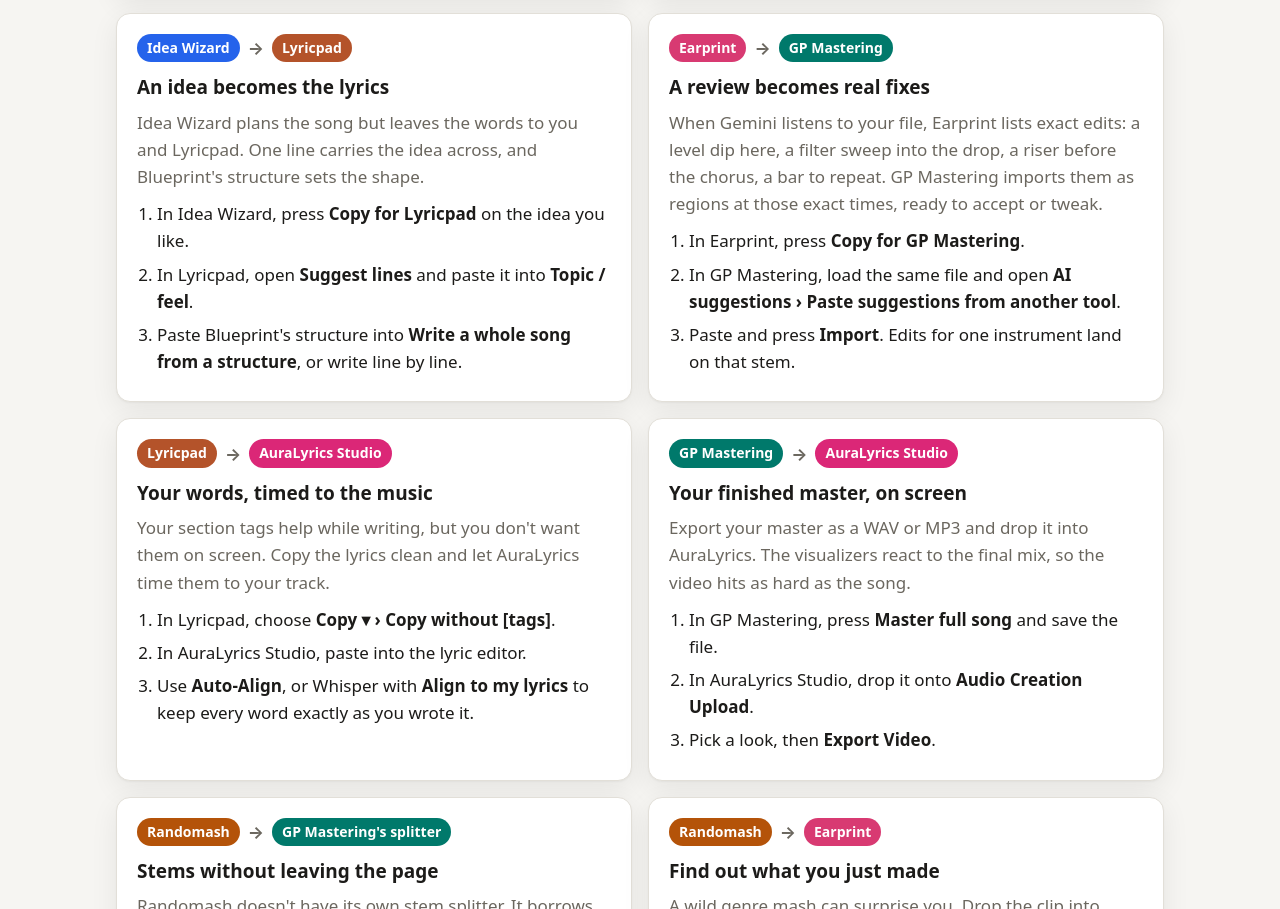
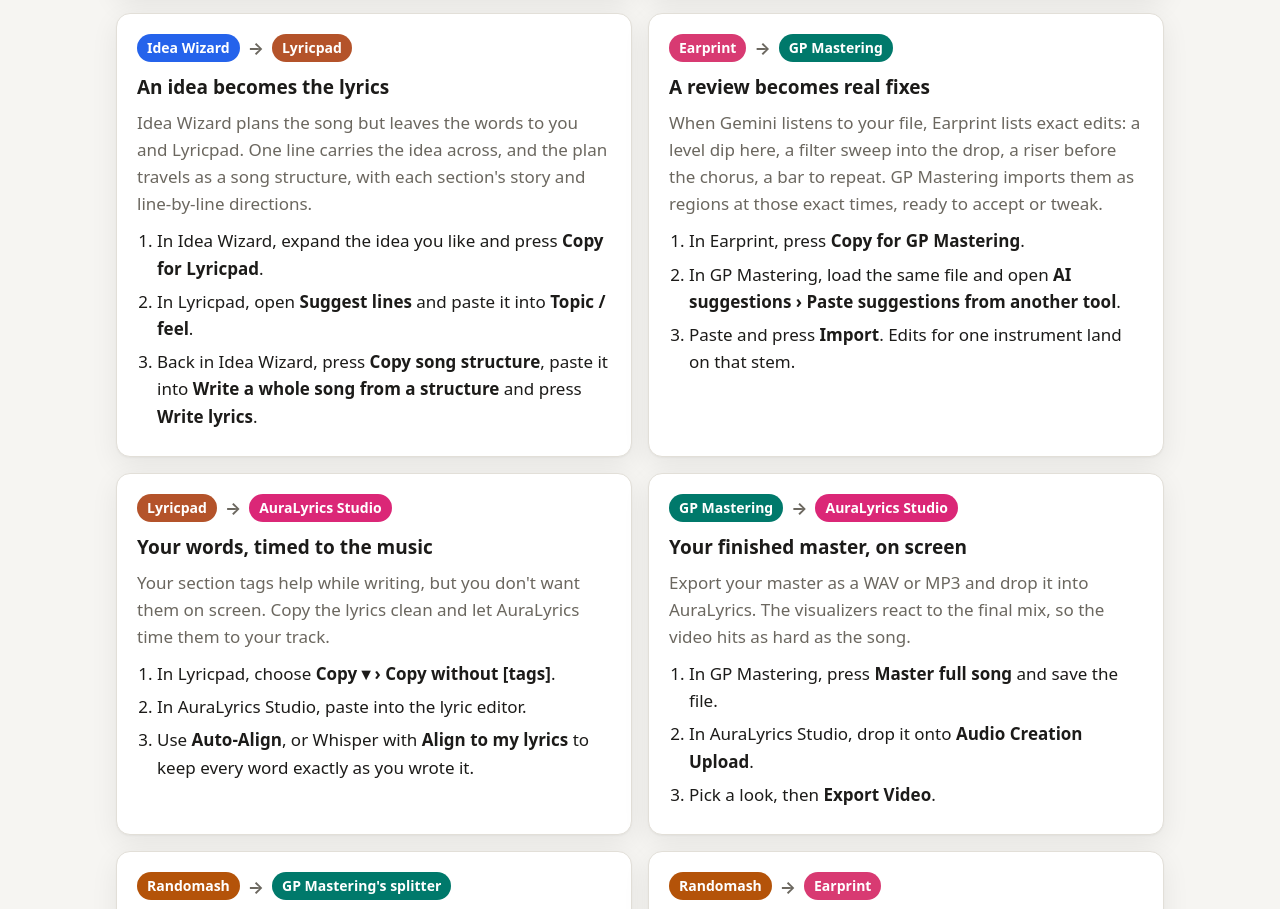
Before and after one commit to gp-songtools/toolsmenu, a plain HTML site: page about.html in a window 1280 px wide. Shown: the part 6773-7682 px from the top of the page. Drawn offline with Linux system fonts and the light colour scheme.

Commit message:
About: Idea Wizard's Copy song structure hand-off to Lyricpad (#17)
* Privacy: GP Mastering's optional Separate on: My server

Co-Authored-By: Claude Opus 5.5 <noreply@anthropic.com>
Claude-Session: https://claude.ai/code/session_01BKC4RwkzatELdVoxp3aDAz

* Add Idea Wizard to the menu, Privacy & credits and About pages

Co-Authored-By: Claude Opus 5.5 <noreply@anthropic.com>
Claude-Session: https://claude.ai/code/session_01BKC4RwxXs1gMLCsPsVacmW

* About: Idea Wizard needs only a style prompt; structure and analysis refine it

Co-Authored-By: Claude Opus 5.5 <noreply@anthropic.com>
Claude-Session: https://claude.ai/code/session_01BKC4RwxXs1gMLCsPsVacmW

* About: Idea Wizard also starts from Earprint's analysis alone

Co-Authored-By: Claude Opus 5.5 <noreply@anthropic.com>
Claude-Session: https://claude.ai/code/session_01BKC4RwxXs1gMLCsPsVacmW

* About: Idea Wizard's Copy song structure hand-off to Lyricpad

Co-Authored-By: Claude Opus 5.5 <noreply@anthropic.com>
Claude-Session: https://claude.ai/code/session_01BKC4RwxXs1gMLCsPsVacmW

---------

Co-authored-by: Claude <noreply@anthropic.com>

```diff
--- a/about.html
+++ b/about.html
@@ -354,11 +354,11 @@
       <article class="handoff">
         <p class="route"><span class="pill" style="--c: var(--iw)">Idea Wizard</span><span class="arrow">→</span><span class="pill" style="--c: var(--lp)">Lyricpad</span></p>
         <h3>An idea becomes the lyrics</h3>
-        <p>Idea Wizard plans the song but leaves the words to you and Lyricpad. One line carries the idea across, and Blueprint's structure sets the shape.</p>
+        <p>Idea Wizard plans the song but leaves the words to you and Lyricpad. One line carries the idea across, and the plan travels as a song structure, with each section's story and line-by-line directions.</p>
         <ol>
-          <li>In Idea Wizard, press <b>Copy for Lyricpad</b> on the idea you like.</li>
+          <li>In Idea Wizard, expand the idea you like and press <b>Copy for Lyricpad</b>.</li>
           <li>In Lyricpad, open <b>Suggest lines</b> and paste it into <b>Topic / feel</b>.</li>
-          <li>Paste Blueprint's structure into <b>Write a whole song from a structure</b>, or write line by line.</li>
+          <li>Back in Idea Wizard, press <b>Copy song structure</b>, paste it into <b>Write a whole song from a structure</b> and press <b>Write lyrics</b>.</li>
         </ol>
       </article>
 
```
